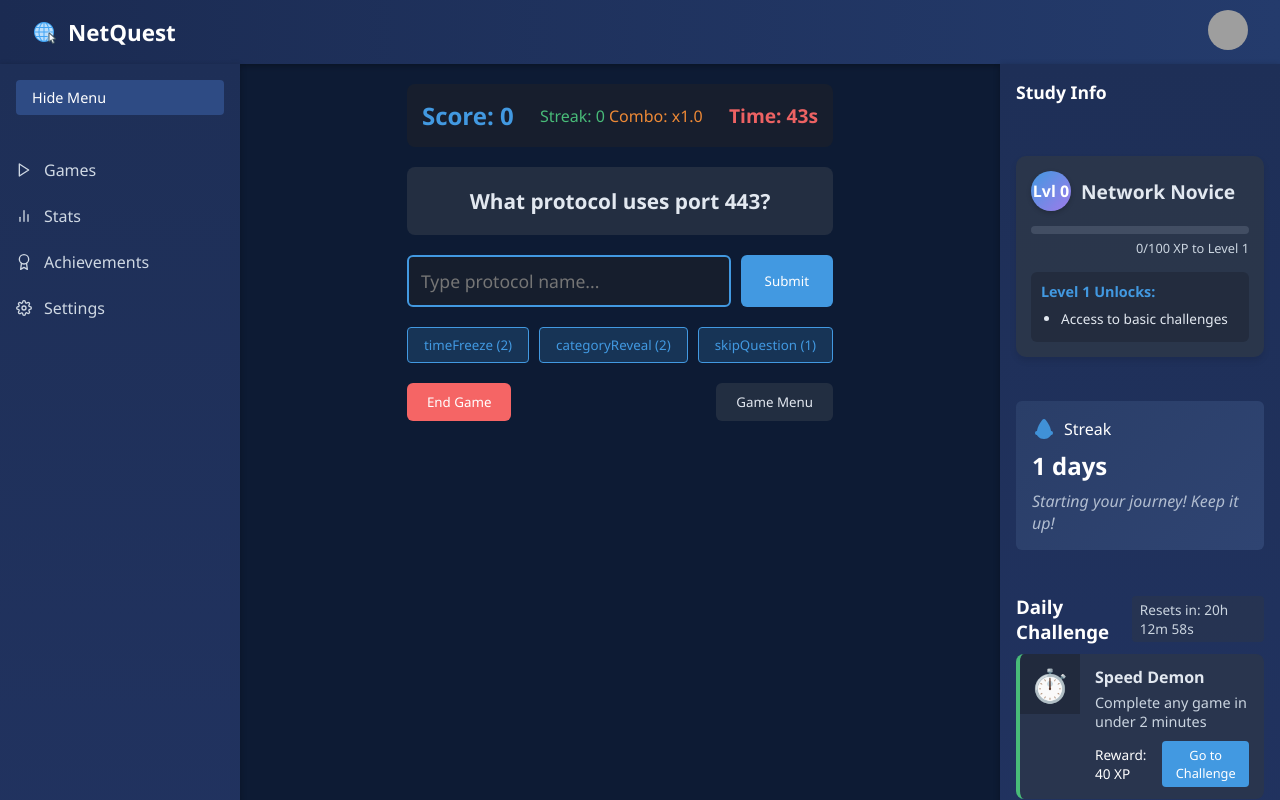
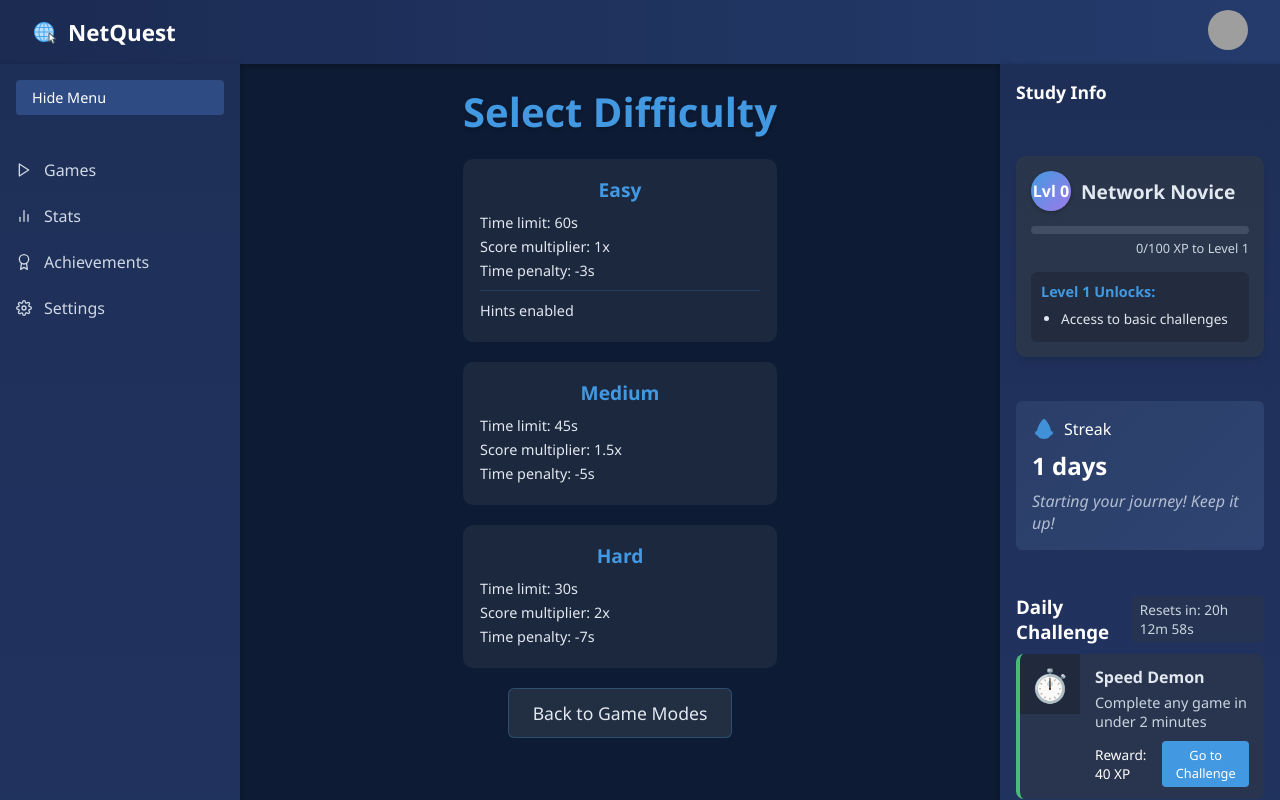
Before and after one commit to QuinOG/net-study, a React (Create React App) app: page /protocol in a window 1280 px wide. Both pictures are taken after a click on the element 619 px from the left and 397 px from the top of the page. Shown: the top 800 px of the page. Built offline with nearby package versions, Linux system fonts and the light colour scheme; grey boxes are pictures that could not be loaded.

Commit message:
fixed difficulty prompting

```diff
--- a/src/ProtocolGame.css
+++ b/src/ProtocolGame.css
@@ -109,11 +109,22 @@
 
 .difficulty-card:hover {
   background: rgba(45, 55, 72, 0.7);
+  transform: translateY(-5px);
 }
 
-.difficulty-card.active {
-  border-color: #4299e1;
-  background: rgba(66, 153, 225, 0.2);
+.difficulty-card[data-difficulty="EASY"]:hover {
+  border-color: #48bb78;
+  box-shadow: 0 4px 12px rgba(72, 187, 120, 0.3);
+}
+
+.difficulty-card[data-difficulty="MEDIUM"]:hover {
+  border-color: #ecc94b;
+  box-shadow: 0 4px 12px rgba(236, 201, 75, 0.3);
+}
+
+.difficulty-card[data-difficulty="HARD"]:hover {
+  border-color: #f56565;
+  box-shadow: 0 4px 12px rgba(245, 101, 101, 0.3);
 }
 
 .difficulty-card h4 {
@@ -588,3 +599,30 @@
   background-color: rgba(255, 165, 0, 0.1);
   text-align: center;
 }
+
+.back-button {
+  background: rgba(45, 55, 72, 0.7);
+  color: #e2e8f0;
+  border: 1px solid rgba(66, 153, 225, 0.3);
+  padding: 12px 24px;
+  border-radius: 6px;
+  cursor: pointer;
+  transition: all 0.2s;
+  font-size: 1.1em;
+  margin-top: 20px;
+  display: block;
+  margin-left: auto;
+  margin-right: auto;
+}
+
+.back-button:hover {
+  background: rgba(45, 55, 72, 0.9);
+  border-color: #4299e1;
+  transform: translateY(-2px);
+}
+
+.separator {
+  border: none;
+  border-top: 1px solid rgba(66, 153, 225, 0.2);
+  margin: 10px 0;
+}
--- a/src/ProtocolGame.js
+++ b/src/ProtocolGame.js
@@ -73,6 +73,7 @@ function ProtocolGame() {
   // Game state
   const [gameMode, setGameMode] = useState(null);
   const [difficulty, setDifficulty] = useState(null);
+  const [showDifficultySelect, setShowDifficultySelect] = useState(false);
   const [currentPort, setCurrentPort] = useState(null);
   const [currentCategory, setCurrentCategory] = useState(null);
   const [answer, setAnswer] = useState('');
@@ -280,6 +281,55 @@ function ProtocolGame() {
     SoundManager.play('gameOver');
   };
 
+  // Render difficulty selection if Time Attack was clicked
+  if (showDifficultySelect) {
+    return (
+      <div className="protocol-game">
+        <h2 className="game-title">Select Difficulty</h2>
+        <div className="difficulty-select">
+          <div className="difficulty-cards">
+            {Object.entries(DIFFICULTY_LEVELS).map(([key, value]) => (
+              <div
+                key={key}
+                className="difficulty-card"
+                data-difficulty={key}
+                onClick={() => {
+                  setDifficulty(key);
+                  setShowDifficultySelect(false);
+                  initializeGame(GAME_MODES.TIME_ATTACK, key);
+                }}
+              >
+                <h4>{value.name}</h4>
+                <ul>
+                  <li>Time limit: {value.timeLimit}s</li>
+                  <li>Score multiplier: {value.multiplier}x</li>
+                  {key === 'EASY' ? (
+                    <>
+                      <li>Time penalty: -{value.timePenalty}s</li>
+                      <hr className="separator" />
+                      <li>Hints enabled</li>
+                    </>
+                  ) : (
+                    <>
+                      <li>Time penalty: -{value.timePenalty}s</li>
+                      {value.showHints && <li>Hints enabled</li>}
+                    </>
+                  )}
+                </ul>
+              </div>
+            ))}
+          </div>
+          <button
+            className="back-button"
+            onClick={() => setShowDifficultySelect(false)}
+          >
+            Back to Game Modes
+          </button>
+        </div>
+      </div>
+    );
+  }
+
   // Render game menu if no mode selected
   if (!gameMode) {
     return (
@@ -287,18 +337,17 @@ function ProtocolGame() {
         <h2 className="game-title">Protocol Master</h2>
         <div className="game-description">
           <p>Test your knowledge of network protocols and port numbers!</p>
-          <p>Choose your game mode and difficulty level to begin.</p>
+          <p>Choose your game mode to begin.</p>
         </div>
 
         <div className="game-setup">
           <div className="mode-select">
             <h3>Game Mode</h3>
             <div className="game-modes">
-              <div className="game-mode-card" onClick={() => {
-                if (difficulty || gameMode !== GAME_MODES.TIME_ATTACK) {
-                  initializeGame(GAME_MODES.TIME_ATTACK, difficulty || 'MEDIUM');
-                }
-              }}>
+              <div
+                className="game-mode-card"
+                onClick={() => setShowDifficultySelect(true)}
+              >
                 <h4>Time Attack</h4>
                 <p>Race against the clock! Answer quickly for bonus points.</p>
                 <ul>
@@ -306,11 +355,11 @@ function ProtocolGame() {
                   <li>Time bonus for quick answers</li>
                   <li>Combo multiplier for streaks</li>
                 </ul>
-                {!difficulty && (
-                  <div className="mode-note">⚠️ Please select a difficulty level first</div>
-                )}
               </div>
-              <div className="game-mode-card" onClick={() => initializeGame(GAME_MODES.PRACTICE, 'EASY')}>
+              <div
+                className="game-mode-card"
+                onClick={() => initializeGame(GAME_MODES.PRACTICE, 'EASY')}
+              >
                 <h4>Practice Mode</h4>
                 <p>Learn at your own pace without time pressure.</p>
                 <ul>
@@ -319,27 +368,6 @@ function ProtocolGame() {
                   <li>Perfect for learning</li>
                 </ul>
               </div>
-            </div>
-          </div>
-
-          <div className="difficulty-select">
-            <h3>Select Difficulty for Time Attack</h3>
-            <div className="difficulty-cards">
-              {Object.entries(DIFFICULTY_LEVELS).map(([key, value]) => (
-                <div
-                  key={key}
-                  className={`difficulty-card ${difficulty === key ? 'active' : ''}`}
-                  onClick={() => setDifficulty(key)}
-                >
-                  <h4>{value.name}</h4>
-                  <ul>
-                    <li>Time limit: {value.timeLimit}s</li>
-                    <li>Score multiplier: {value.multiplier}x</li>
-                    {value.showHints && <li>Hints enabled</li>}
-                    <li>Time penalty: -{value.timePenalty}s</li>
-                  </ul>
-                </div>
-              ))}
             </div>
           </div>
         </div>
```
